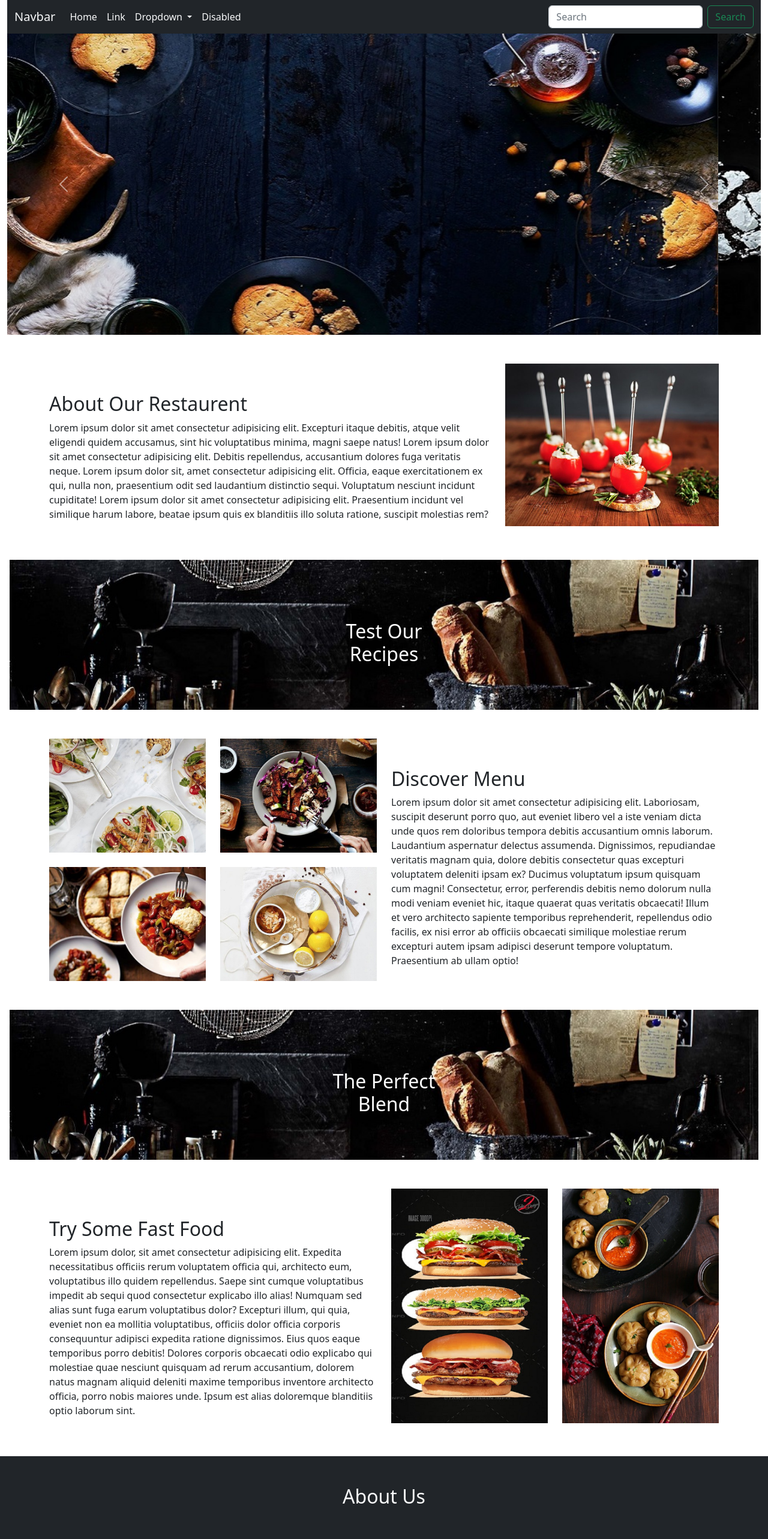
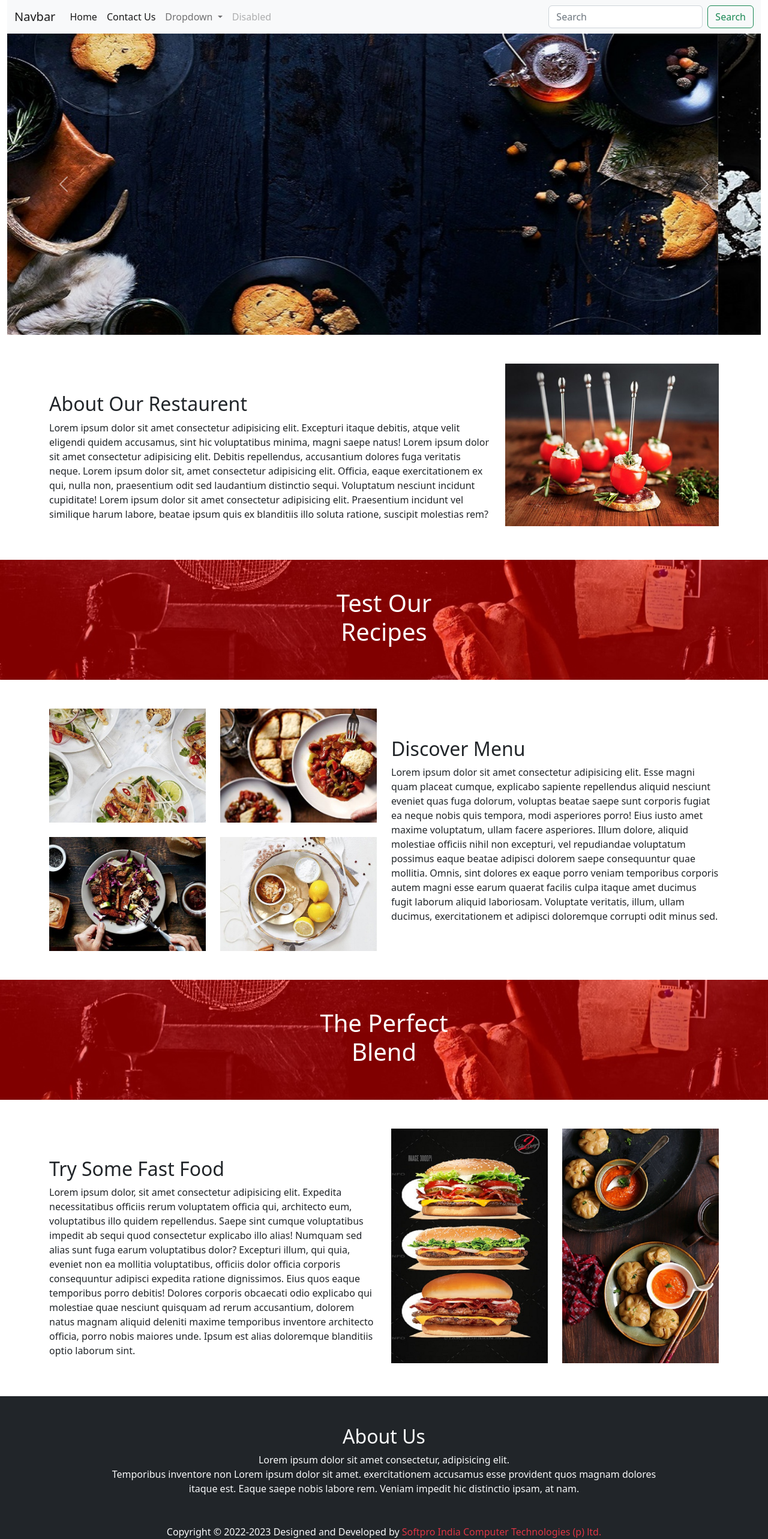
Before and after one commit to SatyamPrajapati07575/YourRestaurent, a plain HTML site: page index.html in a window 1280 px wide. Shown: the top 2565 px of the page at 60% size. Drawn offline with Linux system fonts and the light colour scheme.

Commit message:
some updates

```diff
--- a/css/style.css
+++ b/css/style.css
@@ -1,13 +1,14 @@
 .my-sec{
-    height: 250px;
+    height: 200px;
     background-image: url('../images/hero_2.jpg');
     background-repeat: no-repeat;
     background-size: cover;
+    background-attachment: fixed;
 }
 .my-sec-inner{
+    background-color: rgba(255, 0, 0, 0.5);
     color: white;
-    margin: 100px auto;
-    text-align: center;
+    /* opacity: 0.5; */
 }
 .about_c{
     text-align: center;
--- a/index.html
+++ b/index.html
@@ -1,15 +1,16 @@
-<!DOCTYPE html>
+<!doctype html>
 <html lang="en">
+
 <head>
-    <meta charset="UTF-8">
-    <meta http-equiv="X-UA-Compatible" content="IE=edge">
-    <meta name="viewport" content="width=device-width, initial-scale=1.0">
-    <title>Home | Restaurent</title>
+  <meta charset="utf-8">
+  <meta name="viewport" content="width=device-width, initial-scale=1">
+  <title>My demoPage</title>
   <link rel="stylesheet" href="css/bootstrap.css">
+  <link rel="shortcut icon" href="images/logo.webp" type="image/x-icon">
   <link rel="stylesheet" href="css/style.css">
-    <link rel="shortcut icon" href="images/logo.webp" type="image/x-icon">
   <script src="js/bootstrap.bundle.js"></script>
 </head>
+
 <body>
   <div class="container-fluid">
     <!-- outer start -->
@@ -17,9 +18,9 @@
     <!-- navbar -->
     <div class="row">
       <div class="col-sm-12">
-              <nav class="navbar navbar-expand-lg bg-dark">
+        <nav class="navbar navbar-expand-lg bg-light">
           <div class="container-fluid">
-                  <a class="navbar-brand text-light" href="#">Navbar</a>
+            <a class="navbar-brand" href="#">Navbar</a>
             <button class="navbar-toggler" type="button" data-bs-toggle="collapse"
               data-bs-target="#navbarSupportedContent" aria-controls="navbarSupportedContent" aria-expanded="false"
               aria-label="Toggle navigation">
@@ -28,13 +29,13 @@
             <div class="collapse navbar-collapse" id="navbarSupportedContent">
               <ul class="navbar-nav me-auto mb-2 mb-lg-0">
                 <li class="nav-item">
-                        <a class="nav-link active text-light" aria-current="page" href="#">Home</a>
+                  <a class="nav-link active" aria-current="page" href="index.html">Home</a>
                 </li>
                 <li class="nav-item">
-                        <a class="nav-link text-light" href="#">Link</a>
+                  <a class="nav-link active" href="contact.html">Contact Us</a>
                 </li>
                 <li class="nav-item dropdown">
-                        <a class="nav-link dropdown-toggle text-light" href="#" role="button" data-bs-toggle="dropdown"
+                  <a class="nav-link dropdown-toggle" href="#" role="button" data-bs-toggle="dropdown"
                     aria-expanded="false">
                     Dropdown
                   </a>
@@ -48,7 +49,7 @@
                   </ul>
                 </li>
                 <li class="nav-item">
-                        <a class="nav-link disabled text-light">Disabled</a>
+                  <a class="nav-link disabled">Disabled</a>
                 </li>
               </ul>
               <form class="d-flex" role="search">
@@ -106,16 +107,17 @@
             soluta ratione, suscipit molestias rem?</p>
         </div>
         <div class="col-sm-4">
+          <!-- class="w-100"   yah kisi ki width dene ke liye ex- 10,25,50,75,100 le ratio me  -->
           <img src="images/our-story-1.jpg" width="100%" alt="">
         </div>
       </div>
     </div>
 
 
-        <!-- Section -->
-        <div class="row my-sec mb-5 mx-1">
-            <div class="col-sm-12 my-sec-inner">
-              <h2>Test Our<br> Recipes</h2>
+    <!-- section -->
+    <div class="row my-sec mb-5">
+      <div class="col-sm-12 my-sec-inner pt-5">
+        <h1 class="text-center">Test Our<br /> Recipes</h1>
       </div>
     </div>
 
@@ -124,41 +126,33 @@
     <div class="container my-5">
       <div class="row">
         <div class="col-sm-3">
-                <img src="images/menu-group-1.jpg" class="w-100" /><br /><br />
-                <img src="images/menu-group-3.jpg" class="w-100" />
+          <img src="images/menu-group-1.jpg" class="w-100 mb-4">
+          <img src="images/menu-group-2.jpg" class="w-100">
         </div>
         <div class="col-sm-3">
-                <img src="images/menu-group-2.jpg" class="w-100" /><br /><br />
-                <img src="images/menu-group-4.jpg" class="w-100" />
+          <img src="images/menu-group-3.jpg" class="w-100 mb-4" alt="">
+          <img src="images/menu-group-4.jpg" class="w-100" alt="">
         </div>
         <div class="col-sm-6 pt-5">
           <h2>Discover Menu</h2>
-                <p>Lorem ipsum dolor sit amet consectetur adipisicing elit. Laboriosam, suscipit deserunt porro quo, aut
-                  eveniet libero vel a iste veniam dicta unde quos rem doloribus tempora debitis accusantium omnis laborum.
-                  Laudantium aspernatur delectus assumenda. Dignissimos, repudiandae veritatis magnam quia, dolore debitis
-                  consectetur quas excepturi voluptatem deleniti ipsam ex? Ducimus voluptatum ipsum quisquam cum magni!
-                  Consectetur, error, perferendis debitis nemo dolorum nulla modi veniam eveniet hic, itaque quaerat quas
-                  veritatis obcaecati! Illum et vero architecto sapiente temporibus reprehenderit, repellendus odio facilis,
-                  ex nisi error ab officiis obcaecati similique molestiae rerum excepturi autem ipsam adipisci deserunt
-                  tempore voluptatum. Praesentium ab ullam optio!</p>
+          <p>Lorem ipsum dolor sit amet consectetur adipisicing elit. Esse magni quam placeat cumque, explicabo sapiente repellendus aliquid nesciunt eveniet quas fuga dolorum, voluptas beatae saepe sunt corporis fugiat ea neque nobis quis tempora, modi asperiores porro! Eius iusto amet maxime voluptatum, ullam facere asperiores. Illum dolore, aliquid molestiae officiis nihil non excepturi, vel repudiandae voluptatum possimus eaque beatae adipisci dolorem saepe consequuntur quae mollitia. Omnis, sint dolores ex eaque porro veniam temporibus corporis autem magni esse earum quaerat facilis culpa itaque amet ducimus fugit laborum aliquid laboriosam. Voluptate veritatis, illum, ullam ducimus, exercitationem et adipisci doloremque corrupti odit minus sed.</p>
+        </div>
       </div>
     </div>
   </div>
 
 
-
-        <!-- section2 -->
-        <div class="row my-sec mx-1">
-            <div class="col-sm-12 my-sec-inner">
-              <h2>The Perfect<br> Blend</h2>
+  <!-- section 2 -->
+  <div class="row my-sec">
+    <div class="col-sm-12 my-sec-inner pt-5">
+      <h1 class="text-center">The Perfect<br />Blend</h1>
     </div>
   </div>
 
 
-
   <!-- fast food -->
-        <div class="container">
-            <div class="row py-5">
+  <div class="container my-5">
+    <div class="row">
       <div class="col-sm-6 pt-5">
         <h2>Try Some Fast Food</h2>
         <p>Lorem ipsum dolor, sit amet consectetur adipisicing elit. Expedita necessitatibus officiis rerum voluptatem
@@ -182,17 +176,16 @@
 
   <!-- footer -->
   <div class="row">
-            <div class="col-sm-12 bg-dark text-light about_c">
-              <h2 class="my-5">About Us</h2>
-              <p>Lorem ipsum dolor sit amet consectetur, adipisicing elit. Nostrum aut tempora autem<br /> aspernatur quisquam
-                qui voluptatem non fugiat nesciunt eveniet? Lorem ipsum dolor sit amet consectetur adipisicing elit.
-                <br />Quis, tenetur ipsum esse saepe molestias inventore.</p>
-              <br /><br />
-              <p>&copy; 2022 Designed and Developed By <span style="color: red;">Er. Satyam Prajapati</span></p>
+    <div class="col-sm-12 bg-dark text-light text-center py-5">
+      <h2>About Us</h2>
+      <p>Lorem ipsum dolor sit amet consectetur, adipisicing elit.<br/> Temporibus inventore non Lorem ipsum dolor sit amet. exercitationem accusamus esse provident quos magnam dolores<br/> itaque est. Eaque saepe nobis labore rem. Veniam impedit hic distinctio ipsam, at nam.</p>
+      <p class="mt-5">Copyright &copy; 2022-2023 Designed and Developed by <span class="text-danger">Softpro India Computer Technologies (p) ltd.</span></p>
     </div>
   </div>
 
-        <!-- outer End -->
+
+  <!-- outer end -->
   </div>
 </body>
+
 </html>
```
Also changed, not shown: contact.html (added, +113 -0 lines), notes.txt (added), 1 other file. Lines whose indentation alone changed are shown as unchanged.
